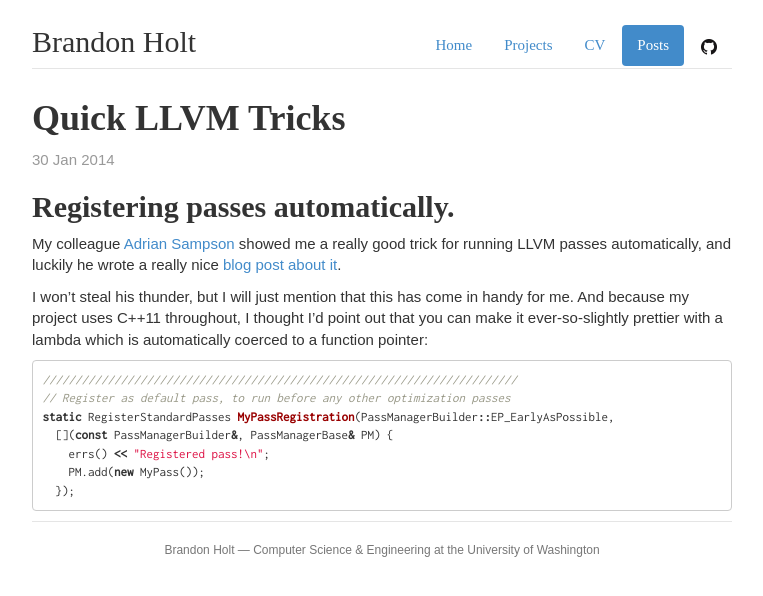
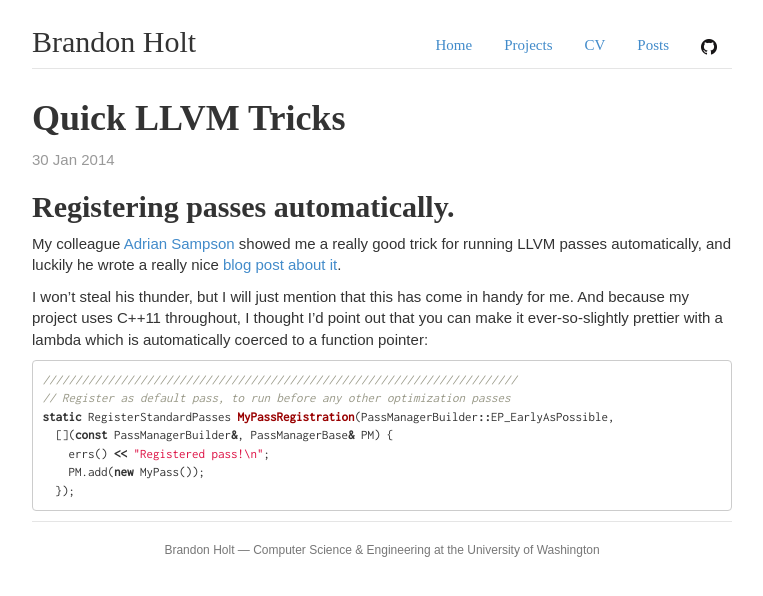
Before and after one commit to nelsonje/nelsonje.github.io, a Jekyll site: the page built from _posts/2014-01-30-llvm-quick-tricks.md, in a window 1280 px wide. Shown: the top 596 px of the page, without its empty margins (258-1021 px from the left). Built offline with Jekyll 4.4.1, drawn with Linux system fonts in a browser that asks for light colours; some web fonts are replaced; Markdown is read by kramdown in place of the engine named in the settings.

Commit message:
too confusing to have 'posts' highlighted on post pages

```diff
--- a/_layouts/post.html
+++ b/_layouts/post.html
@@ -3,7 +3,7 @@ layout: base
 ---
 <div class="header">
   <ul class="nav nav-pills pull-right">
-    {% assign shorturl = '/posts.html' %}
+    {% assign shorturl = 'blah' %}
     {% for item in site.navigation %}
       <li {% if item.link == shorturl %}class="active"{% endif %}>
         <a href="{{ site.base }}{{ item.link }}" >
```
